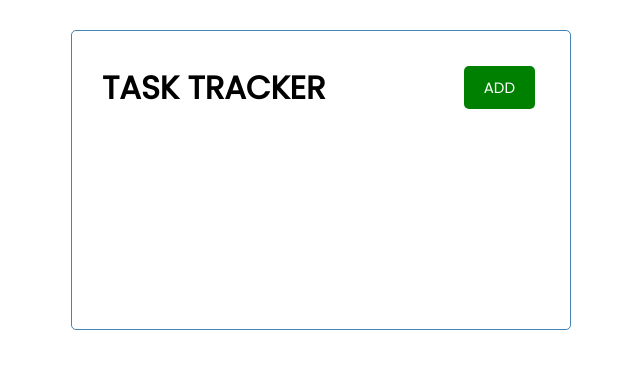
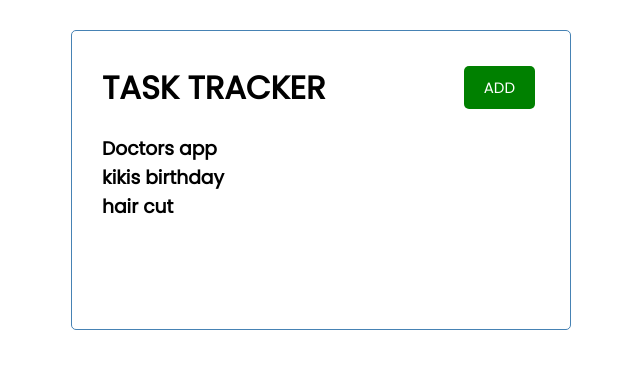
Before and after one commit to Omnikorn/task_tracker, a React (Create React App) app: page / in a window 1280 px wide. Shown: the top 368 px of the page, without its empty margins (319-959 px from the left). Built offline with nearby package versions, Linux system fonts and the light colour scheme.

Commit message:
creating button functionality

```diff
--- a/src/App.jsx
+++ b/src/App.jsx
@@ -1,11 +1,13 @@
 import React from "react";
 import Header from "./components/Header";
+import Tasks from "./components/Tasks";
 
 function App() {
 
   return (
     <div className="container">
       <Header />
+      <Tasks />
     </div>
   );
 }
--- a/src/components/Button.js
+++ b/src/components/Button.js
@@ -1,8 +1,9 @@
 import React from 'react'
+import PropTypes from "prop-types"
 //makes the button a reusale component
-const Button = ({color, text}) => {
+const Button = ({color, text, onClick}) => {
   return (
-      <button style={{backgroundColor: color}}className="btn">{text}</button>
+      <button style={{backgroundColor: color}}className="btn" onClick={onClick}>{text}</button>
   )
 }
 
@@ -10,4 +11,10 @@ Button.defaultProps = {
     color: "steelblue"
 }
 
+
+Button.propTypes = {
+    text: PropTypes.string,
+    color: PropTypes.string,
+    onClick: PropTypes.func,
+}
 export default Button
--- a/src/components/Header.js
+++ b/src/components/Header.js
@@ -1,10 +1,14 @@
 import Button from "./Button"
 
 const Header = () => {
+
+const onClick =(e)=>{
+    console.log(e)
+}
   return (
     <header className="header">
         <h1>TASK TRACKER</h1>
-        <Button color="green" text="ADD"/>
+        <Button color="green" text="ADD" onClick={onClick}/>
     </header>
   )
 }
--- /dev/null
+++ b/src/components/Tasks.js
@@ -0,0 +1,30 @@
+const tasks = [{
+    id: 1,
+    text: "Doctors app",
+    day: "wednesday 7th at 2pm",
+    reminder: true
+},
+{
+    id: 2,
+    text: "kikis birthday",
+    day: "friday  9th at 6pm",
+    reminder: true
+},
+{
+    id: 3,
+    text: "hair cut",
+    day: "Saturday 10th at 9am",
+    reminder: false
+}]
+
+const Tasks = () => {
+    return (
+        <>
+            {tasks.map((task) => {
+                return (<h3>{task.text}</h3>)
+            })}
+        </>
+    )
+}
+
+export default Tasks
```
